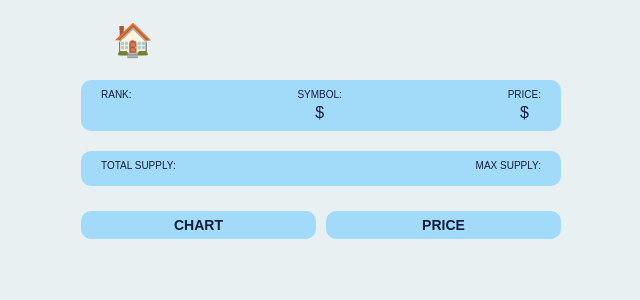
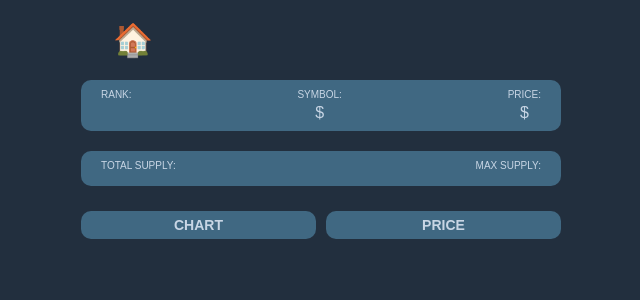
Before and after one commit to ny0011/react-class, a React (Create React App) app: page /1 in a window 1280 px wide. Shown: the top 300 px of the page, without its empty margins (319-959 px from the left). Built offline with nearby package versions, Linux system fonts and the light colour scheme; no server answers.

Commit message:
4.3 Introduction to Recoil

```diff
--- a/src/App.tsx
+++ b/src/App.tsx
@@ -3,7 +3,8 @@ import Router from "./Router";
 import { ReactQueryDevtools } from "react-query/devtools";
 import { HelmetProvider } from "react-helmet-async";
 import { darkTheme, lightTheme } from "./theme";
-import { useState } from "react";
+import { useRecoilValue } from "recoil";
+import { isDarkAtom } from "./atoms";
 
 const GlobalStyle = createGlobalStyle`
 @import url('https://fonts.googleapis.com/css2?family=Titillium+Web:wght@300;400&display=swap');
@@ -62,15 +63,13 @@ a{
 `;
 
 function App() {
-  const [isDark, setIsDark] = useState(false)
-  const toggleDark = () => setIsDark(current => !current)
-
+  const isDark = useRecoilValue(isDarkAtom)
   return (
     <>
       <ThemeProvider theme={isDark ? darkTheme : lightTheme}>
         <GlobalStyle />
         <HelmetProvider>
-          <Router toggleDark={toggleDark} isDark={isDark} />
+          <Router  />
         </HelmetProvider>
         <ReactQueryDevtools initialIsOpen={true} />
       </ThemeProvider></>
--- a/src/Router.tsx
+++ b/src/Router.tsx
@@ -2,20 +2,16 @@ import { BrowserRouter, Route, Switch } from "react-router-dom";
 import Coin from "./routes/Coin";
 import Coins from "./routes/Coins";
 
-interface IRouterProps {
-  toggleDark: () => void;
-  isDark: boolean;
-}
 
-function Router({ toggleDark, isDark }: IRouterProps) {
+function Router() {
   return (
     <BrowserRouter>
       <Switch>
         <Route path="/:coinId">
-          <Coin isDark={isDark} />
+          <Coin  />
         </Route>
         <Route path="/">
-          <Coins toggleDark={toggleDark} />
+          <Coins />
         </Route>
       </Switch>
     </BrowserRouter>
--- /dev/null
+++ b/src/atoms.ts
@@ -0,0 +1,6 @@
+import { atom } from "recoil";
+
+export const isDarkAtom = atom({
+    key: "isDark",
+    default: true
+})
--- a/src/index.tsx
+++ b/src/index.tsx
@@ -1,17 +1,18 @@
 import React from "react";
 import ReactDOM from "react-dom";
 import { QueryClient, QueryClientProvider } from "react-query";
+import { RecoilRoot } from "recoil";
 import App from "./App";
 
 const queryClient = new QueryClient();
 
 ReactDOM.render(
   <React.StrictMode>
+    <RecoilRoot>
     <QueryClientProvider client={queryClient}>
-
       <App />
-
     </QueryClientProvider>
+    </RecoilRoot>
   </React.StrictMode>,
   document.getElementById("root")
 );
--- a/src/routes/Chart.tsx
+++ b/src/routes/Chart.tsx
@@ -1,6 +1,8 @@
 import { useQuery } from "react-query";
 import { fetchCoinHistory } from "../api";
 import ApexChart from "react-apexcharts";
+import { useRecoilValue } from "recoil";
+import { isDarkAtom } from "../atoms";
 
 interface IHistorical {
   time_open: "string";
@@ -15,13 +17,13 @@ interface IHistorical {
 
 interface ChartProps {
   coinId: string;
-  isDark: boolean;
 }
 
-function Chart({ coinId, isDark }: ChartProps) {
+function Chart({ coinId }: ChartProps) {
   const { isLoading, data } = useQuery<IHistorical[]>(["ohlcv", coinId], () =>
     fetchCoinHistory(coinId)
   );
+  const isDark = useRecoilValue(isDarkAtom)
   return (
     <div>
       {isLoading ? (
--- a/src/routes/Coin.tsx
+++ b/src/routes/Coin.tsx
@@ -155,11 +155,8 @@ interface PriceData {
   };
 }
 
-interface ICoinProps{
-  isDark: boolean;
-}
 
-function Coin({isDark}:ICoinProps) {
+function Coin() {
   const { coinId } = useParams<RouteParams>();
   const { state } = useLocation<RouteState>();
   const priceMatch = useRouteMatch("/:coinId/price");
@@ -234,7 +231,7 @@ function Coin({isDark}:ICoinProps) {
               <Price />
             </Route>
             <Route path={`/:coinId/chart`}>
-              <Chart isDark={isDark} coinId={coinId} />
+              <Chart coinId={coinId} />
             </Route>
           </Switch>
         </>
--- a/src/routes/Coins.tsx
+++ b/src/routes/Coins.tsx
@@ -1,8 +1,10 @@
 import { Helmet } from "react-helmet-async";
 import { useQuery } from "react-query";
 import { Link } from "react-router-dom";
+import { useRecoilValue } from "recoil";
 import styled from "styled-components";
 import { fetchCoins } from "../api";
+import { isDarkAtom } from "../atoms";
 
 const Container = styled.div`
   padding: 0px 20px;
@@ -65,12 +67,8 @@ interface ICoin {
   type: string;
 }
 
-interface ICoinsProps {
-  toggleDark: () => void
-}
 
-
-function Coins({ toggleDark }: ICoinsProps) {
+function Coins() {
   const { isLoading, data } = useQuery<ICoin[]>("allCoins", fetchCoins);
 
   return (
@@ -80,7 +78,6 @@ function Coins({ toggleDark }: ICoinsProps) {
       </Helmet>
       <Header>
         <Title>코인</Title>
-        <button onClick={toggleDark}>Toggle Mode</button>
       </Header>
       {isLoading ? (
         <Loader>Loading..</Loader>
```
Also changed, not shown: 1 other file (tests, documents, lock files or other folders).
